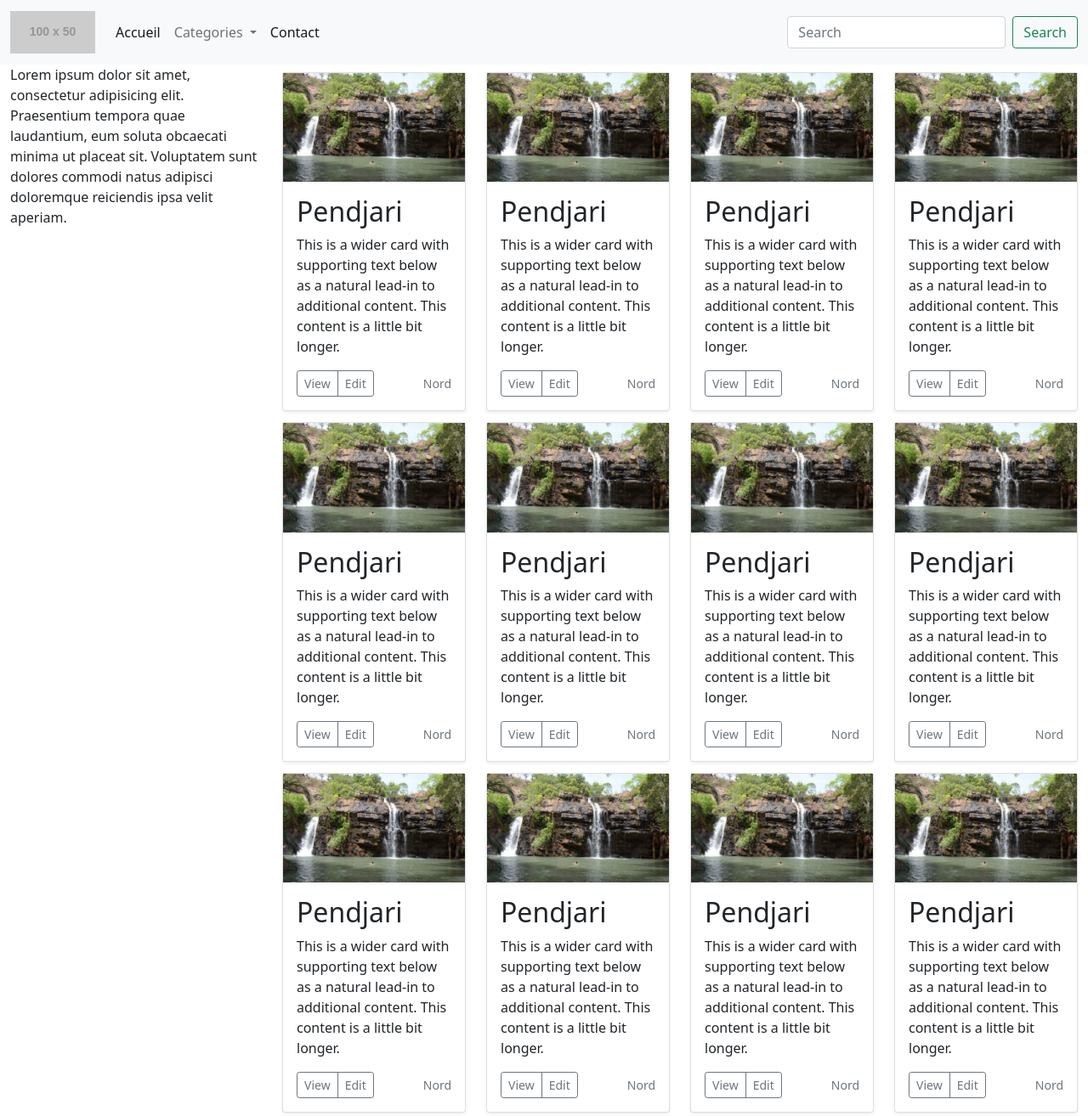
After one commit to damedomey/benin-culture, a PHP site: page /categorie.html in a window 1280 px wide. The commit adds this page. Shown: the whole page at 85% size. Run offline with PHP 8.4, Linux system fonts and the light colour scheme; grey boxes labelled with a size stand in for pictures from a placeholder-image service; some libraries are stand-ins or nearby versions.

Commit message:
feat: Ajout de la categorie

```diff
--- a/assets/css/style.css
+++ b/assets/css/style.css
@@ -1,3 +1,8 @@
+/* David*/
+.row .col-4 img{
+  width: 100%;
+  height: 100;
+}
 
 /* Paterne */
 .carousel-item img{
--- /dev/null
+++ b/categorie.html
@@ -0,0 +1,319 @@
+<!DOCTYPE html>
+<html lang="en">
+
+<head>
+    <meta charset="UTF-8">
+    <meta http-equiv="X-UA-Compatible" content="IE=edge">
+    <meta name="viewport" content="width=device-width, initial-scale=1.0">
+    <meta http-equiv="refresh" content="5">
+    <title>Accueil - BENINISES</title>
+
+    <!-- Stylesheets -->
+    <link rel="stylesheet" href="assets/css/style.css">
+    <link rel="stylesheet" href="assets/bootstrap/dist/css/bootstrap.min.css">
+
+</head>
+
+<body>
+    <nav class="navbar navbar-expand-lg navbar-light bg-light">
+        <div class="container-fluid">
+            <a class="navbar-brand" href="#"><img src="http://placehold.it/100x50" alt=""></a>
+            <button class="navbar-toggler" type="button" data-bs-toggle="collapse"
+                data-bs-target="#navbarSupportedContent" aria-controls="navbarSupportedContent" aria-expanded="false"
+                aria-label="Toggle navigation">
+                <span class="navbar-toggler-icon"></span>
+            </button>
+            <div class="collapse navbar-collapse" id="navbarSupportedContent">
+                <ul class="navbar-nav me-auto mb-2 mb-lg-0">
+                    <li class="nav-item">
+                        <a class="nav-link active" aria-current="page" href="#">Accueil</a>
+                    </li>
+                    <li class="nav-item dropdown">
+                        <a class="nav-link dropdown-toggle" href="#" id="navbarDropdown" role="button"
+                            data-bs-toggle="dropdown" aria-expanded="false">
+                            Categories
+                        </a>
+                        <ul class="dropdown-menu" aria-labelledby="navbarDropdown">
+                            <li><a class="dropdown-item" href="#">Catrgorie 1</a></li>
+                            <li><a class="dropdown-item" href="#">Another action</a></li>
+                            <li>
+                                <hr class="dropdown-divider">
+                            </li>
+                            <li><a class="dropdown-item" href="#">Something else here</a></li>
+                        </ul>
+                    </li>
+                    <li class="nav-item">
+                        <a class="nav-link active" aria-current="page" href="#">Contact</a>
+                    </li>
+                </ul>
+                <form class="d-flex">
+                    <input class="form-control me-2" type="search" placeholder="Search" aria-label="Search">
+                    <button class="btn btn-outline-success" type="submit">Search</button>
+                </form>
+            </div>
+        </div>
+    </nav>
+
+
+    <div class="container-fluid">
+      <div class="row">
+        <div class="col-12 col-sm-3 overflow-hidden">
+          <div class="col-12">
+            <p>Lorem ipsum dolor sit amet, consectetur adipisicing elit. Praesentium tempora quae laudantium, eum soluta obcaecati minima ut placeat sit. Voluptatem sunt dolores commodi natus adipisci doloremque reiciendis ipsa velit aperiam.</p>
+          </div>
+        </div>
+        <div class="col-12 col-sm-9">
+          <div class="row">
+            <div class=" col-12 col-sm-6 col-md-4 col-lg-3">
+              <div class="col">
+                <div class="card shadow-sm">
+                <img src="assets/img/Destination-Afrique-lieux-tourisme-au-Benin.jpg" alt="">
+
+                <div class="card-body">
+                  <h2>Pendjari</h2>
+                  <p class="card-text">This is a wider card with supporting text below as a natural lead-in to additional content. This content is a little bit longer.</p>
+                  <div class="d-flex justify-content-between align-items-center">
+                    <div class="btn-group">
+                      <button type="button" class="btn btn-sm btn-outline-secondary">View</button>
+                      <button type="button" class="btn btn-sm btn-outline-secondary">Edit</button>
+                    </div>
+                    <small class="text-muted">Nord</small>
+                  </div>
+                </div>
+              </div>
+
+              </div>
+            </div>
+            <div class="col-12 col-sm-6 col-md-4 col-lg-3">
+              <div class="col">
+                <div class="card shadow-sm">
+                <img src="assets/img/Destination-Afrique-lieux-tourisme-au-Benin.jpg" alt="">
+
+                <div class="card-body">
+                  <h2>Pendjari</h2>
+                  <p class="card-text">This is a wider card with supporting text below as a natural lead-in to additional content. This content is a little bit longer.</p>
+                  <div class="d-flex justify-content-between align-items-center">
+                    <div class="btn-group">
+                      <button type="button" class="btn btn-sm btn-outline-secondary">View</button>
+                      <button type="button" class="btn btn-sm btn-outline-secondary">Edit</button>
+                    </div>
+                    <small class="text-muted">Nord</small>
+                  </div>
+                </div>
+              </div>
+
+              </div>
+            </div>
+            <div class="col-12 col-sm-6 col-md-4 col-lg-3">
+              <div class="col">
+                <div class="card shadow-sm">
+                <img src="assets/img/Destination-Afrique-lieux-tourisme-au-Benin.jpg" alt="">
+
+                <div class="card-body">
+                  <h2>Pendjari</h2>
+                  <p class="card-text">This is a wider card with supporting text below as a natural lead-in to additional content. This content is a little bit longer.</p>
+                  <div class="d-flex justify-content-between align-items-center">
+                    <div class="btn-group">
+                      <button type="button" class="btn btn-sm btn-outline-secondary">View</button>
+                      <button type="button" class="btn btn-sm btn-outline-secondary">Edit</button>
+                    </div>
+                    <small class="text-muted">Nord</small>
+                  </div>
+                </div>
+              </div>
+
+              </div>
+            </div>
+            <div class="col-12 col-sm-6 col-md-4 col-lg-3">
+              <div class="col">
+                <div class="card shadow-sm">
+                <img src="assets/img/Destination-Afrique-lieux-tourisme-au-Benin.jpg" alt="">
+
+                <div class="card-body">
+                  <h2>Pendjari</h2>
+                  <p class="card-text">This is a wider card with supporting text below as a natural lead-in to additional content. This content is a little bit longer.</p>
+                  <div class="d-flex justify-content-between align-items-center">
+                    <div class="btn-group">
+                      <button type="button" class="btn btn-sm btn-outline-secondary">View</button>
+                      <button type="button" class="btn btn-sm btn-outline-secondary">Edit</button>
+                    </div>
+                    <small class="text-muted">Nord</small>
+                  </div>
+                </div>
+              </div>
+
+              </div>
+            </div>
+            <div class="col-12 col-sm-6 col-md-4 col-lg-3">
+              <div class="col">
+                <div class="card shadow-sm">
+                <img src="assets/img/Destination-Afrique-lieux-tourisme-au-Benin.jpg" alt="">
+
+                <div class="card-body">
+                  <h2>Pendjari</h2>
+                  <p class="card-text">This is a wider card with supporting text below as a natural lead-in to additional content. This content is a little bit longer.</p>
+                  <div class="d-flex justify-content-between align-items-center">
+                    <div class="btn-group">
+                      <button type="button" class="btn btn-sm btn-outline-secondary">View</button>
+                      <button type="button" class="btn btn-sm btn-outline-secondary">Edit</button>
+                    </div>
+                    <small class="text-muted">Nord</small>
+                  </div>
+                </div>
+              </div>
+
+              </div>
+            </div>
+            <div class="col-12 col-sm-6 col-md-4 col-lg-3">
+              <div class="col">
+                <div class="card shadow-sm">
+                <img src="assets/img/Destination-Afrique-lieux-tourisme-au-Benin.jpg" alt="">
+
+                <div class="card-body">
+                  <h2>Pendjari</h2>
+                  <p class="card-text">This is a wider card with supporting text below as a natural lead-in to additional content. This content is a little bit longer.</p>
+                  <div class="d-flex justify-content-between align-items-center">
+                    <div class="btn-group">
+                      <button type="button" class="btn btn-sm btn-outline-secondary">View</button>
+                      <button type="button" class="btn btn-sm btn-outline-secondary">Edit</button>
+                    </div>
+                    <small class="text-muted">Nord</small>
+                  </div>
+                </div>
+              </div>
+
+              </div>
+            </div>
+
+            <div class="col-12 col-sm-6 col-md-4 col-lg-3">
+              <div class="col">
+                <div class="card shadow-sm">
+                <img src="assets/img/Destination-Afrique-lieux-tourisme-au-Benin.jpg" alt="">
+
+                <div class="card-body">
+                  <h2>Pendjari</h2>
+                  <p class="card-text">This is a wider card with supporting text below as a natural lead-in to additional content. This content is a little bit longer.</p>
+                  <div class="d-flex justify-content-between align-items-center">
+                    <div class="btn-group">
+                      <button type="button" class="btn btn-sm btn-outline-secondary">View</button>
+                      <button type="button" class="btn btn-sm btn-outline-secondary">Edit</button>
+                    </div>
+                    <small class="text-muted">Nord</small>
+                  </div>
+                </div>
+              </div>
+
+              </div>
+            </div>
+            <div class="col-12 col-sm-6 col-md-4 col-lg-3">
+              <div class="col">
+                <div class="card shadow-sm">
+                <img src="assets/img/Destination-Afrique-lieux-tourisme-au-Benin.jpg" alt="">
+
+                <div class="card-body">
+                  <h2>Pendjari</h2>
+                  <p class="card-text">This is a wider card with supporting text below as a natural lead-in to additional content. This content is a little bit longer.</p>
+                  <div class="d-flex justify-content-between align-items-center">
+                    <div class="btn-group">
+                      <button type="button" class="btn btn-sm btn-outline-secondary">View</button>
+                      <button type="button" class="btn btn-sm btn-outline-secondary">Edit</button>
+                    </div>
+                    <small class="text-muted">Nord</small>
+                  </div>
+                </div>
+              </div>
+
+              </div>
+            </div>
+            <div class="col-12 col-sm-6 col-md-4 col-lg-3">
+              <div class="col">
+                <div class="card shadow-sm">
+                <img src="assets/img/Destination-Afrique-lieux-tourisme-au-Benin.jpg" alt="">
+
+                <div class="card-body">
+                  <h2>Pendjari</h2>
+                  <p class="card-text">This is a wider card with supporting text below as a natural lead-in to additional content. This content is a little bit longer.</p>
+                  <div class="d-flex justify-content-between align-items-center">
+                    <div class="btn-group">
+                      <button type="button" class="btn btn-sm btn-outline-secondary">View</button>
+                      <button type="button" class="btn btn-sm btn-outline-secondary">Edit</button>
+                    </div>
+                    <small class="text-muted">Nord</small>
+                  </div>
+                </div>
+              </div>
+
+              </div>
+            </div>
+            <div class="col-12 col-sm-6 col-md-4 col-lg-3">
+              <div class="col">
+                <div class="card shadow-sm">
+                <img src="assets/img/Destination-Afrique-lieux-tourisme-au-Benin.jpg" alt="">
+
+                <div class="card-body">
+                  <h2>Pendjari</h2>
+                  <p class="card-text">This is a wider card with supporting text below as a natural lead-in to additional content. This content is a little bit longer.</p>
+                  <div class="d-flex justify-content-between align-items-center">
+                    <div class="btn-group">
+                      <button type="button" class="btn btn-sm btn-outline-secondary">View</button>
+                      <button type="button" class="btn btn-sm btn-outline-secondary">Edit</button>
+                    </div>
+                    <small class="text-muted">Nord</small>
+                  </div>
+                </div>
+              </div>
+
+              </div>
+            </div>
+            <div class="col-12 col-sm-6 col-md-4 col-lg-3">
+              <div class="col">
+                <div class="card shadow-sm">
+                <img src="assets/img/Destination-Afrique-lieux-tourisme-au-Benin.jpg" alt="">
+
+                <div class="card-body">
+                  <h2>Pendjari</h2>
+                  <p class="card-text">This is a wider card with supporting text below as a natural lead-in to additional content. This content is a little bit longer.</p>
+                  <div class="d-flex justify-content-between align-items-center">
+                    <div class="btn-group">
+                      <button type="button" class="btn btn-sm btn-outline-secondary">View</button>
+                      <button type="button" class="btn btn-sm btn-outline-secondary">Edit</button>
+                    </div>
+                    <small class="text-muted">Nord</small>
+                  </div>
+                </div>
+              </div>
+
+              </div>
+            </div>
+            <div class="col-12 col-sm-6 col-md-4 col-lg-3">
+              <div class="col">
+                <div class="card shadow-sm">
+                <img src="assets/img/Destination-Afrique-lieux-tourisme-au-Benin.jpg" alt="">
+
+                <div class="card-body">
+                  <h2>Pendjari</h2>
+                  <p class="card-text">This is a wider card with supporting text below as a natural lead-in to additional content. This content is a little bit longer.</p>
+                  <div class="d-flex justify-content-between align-items-center">
+                    <div class="btn-group">
+                      <button type="button" class="btn btn-sm btn-outline-secondary">View</button>
+                      <button type="button" class="btn btn-sm btn-outline-secondary">Edit</button>
+                    </div>
+                    <small class="text-muted">Nord</small>
+                  </div>
+                </div>
+              </div>
+
+              </div>
+            </div>
+          </div>
+        </div>
+      </div>
+    </div>
+
+    <!-- Script -->
+    <script src="assets/jquery/dist/jquery.min.js"></script>
+    <script src="assets/bootstrap/dist/js/bootstrap.min.js"></script>
+
+</body>
+
+</html>
```
